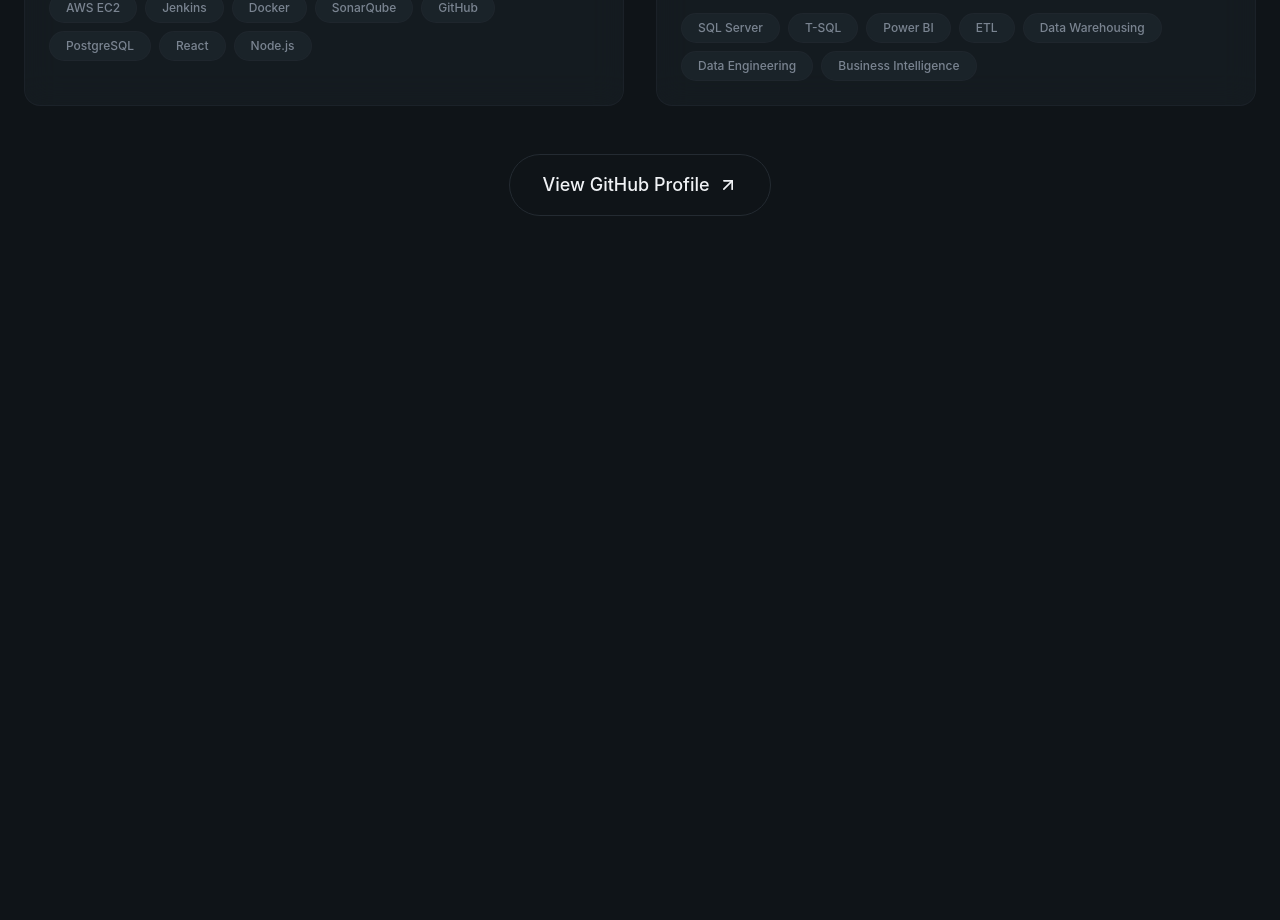
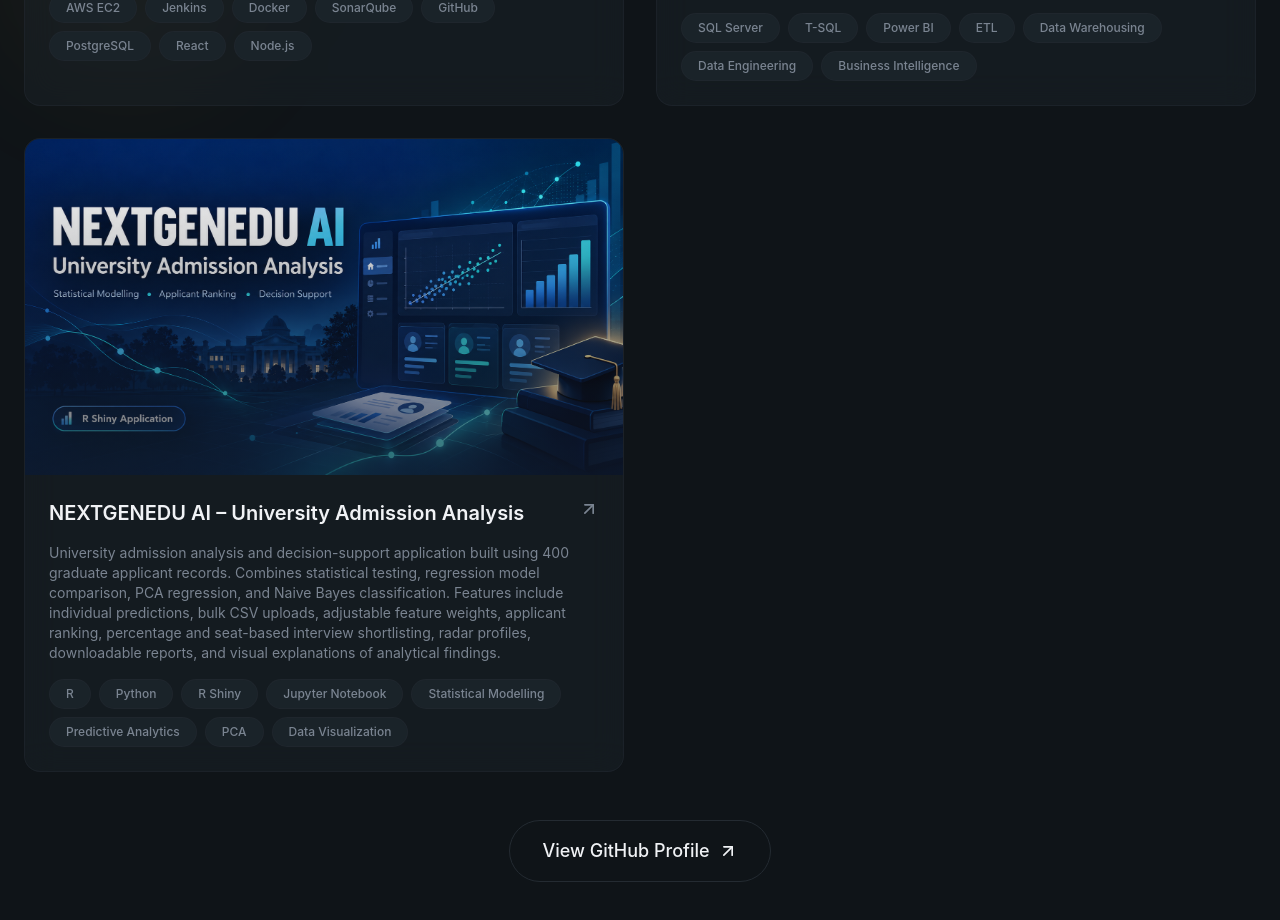
Before and after one commit to AshenKavisha/Personal-Portfolio, a React (Vite) app: page /all-projects in a window 1280 px wide. Shown: the part 2660-3580 px from the top of the page. Before the commit the page ends 3004 px from the top, so only its background shows below. Built offline with nearby package versions, Linux system fonts and the light colour scheme.

Commit message:
updated CV

```diff
--- a/src/sections/AllProjects.jsx
+++ b/src/sections/AllProjects.jsx
@@ -84,6 +84,24 @@ const projects = [
   ],
   link: "",
   github: "https://github.com/AshenKavisha/Bank_Finance-DWBI-Solution",
+},
+{
+  title: "NEXTGENEDU AI – University Admission Analysis",
+  description:
+    "University admission analysis and decision-support application built using 400 graduate applicant records. Combines statistical testing, regression model comparison, PCA regression, and Naive Bayes classification. Features include individual predictions, bulk CSV uploads, adjustable feature weights, applicant ranking, percentage and seat-based interview shortlisting, radar profiles, downloadable reports, and visual explanations of analytical findings.",
+  image: "/projects/project9.png",
+  tags: [
+    "R",
+    "Python",
+    "R Shiny",
+    "Jupyter Notebook",
+    "Statistical Modelling",
+    "Predictive Analytics",
+    "PCA",
+    "Data Visualization"
+  ],
+  link: "https://nextgenedu.shinyapps.io/nextgenedu/",
+  github: "https://github.com/IT24102228/University-Admission-Analysis",
 },
 
 ];
```
Also changed, not shown: public/projects/project9.png (added), 1 other file (tests, documents, lock files or other folders).
